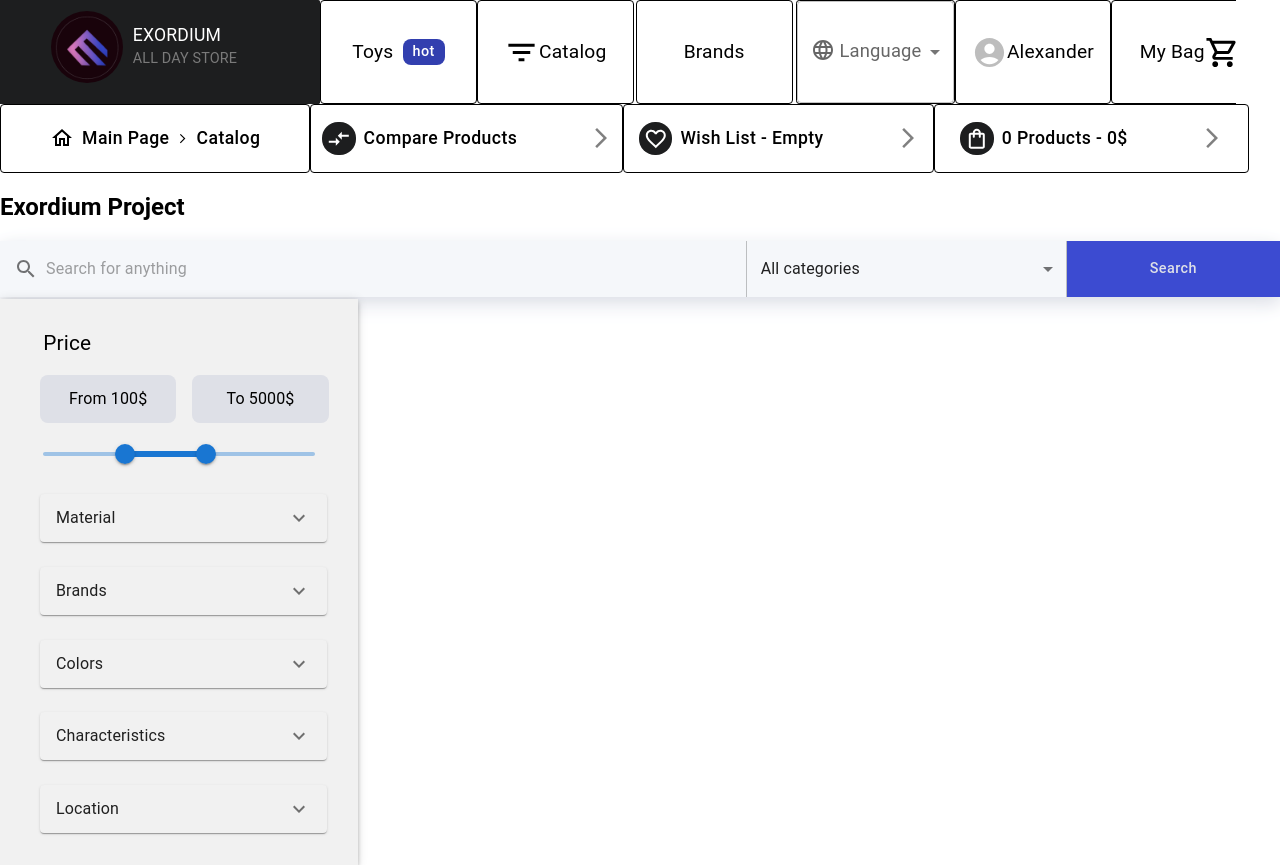
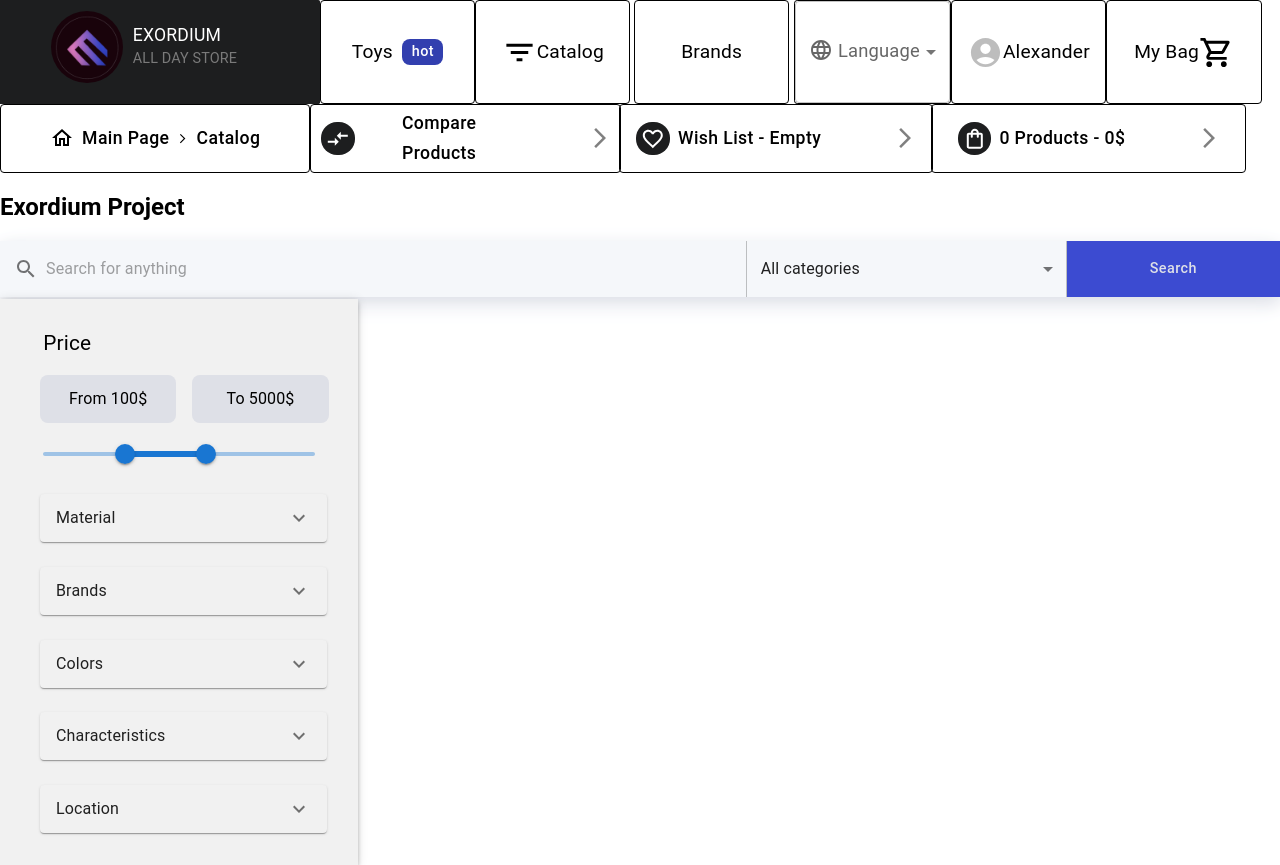
Before and after one commit to Exordium-Project/e-shop, a React (Create React App) app in the folder client/: page /catalog in a window 1280 px wide. Built offline with nearby package versions, Linux system fonts and the light colour scheme.

Commit message:
style updates

```diff
--- a/client/src/components/Header/Catalog/SideBar.js
+++ b/client/src/components/Header/Catalog/SideBar.js
@@ -14,6 +14,7 @@ const SideBar = () => {
         { leftAndRightSide: 'From 100$' },
         { leftAndRightSide: 'To 5000$' }
     ]
+
     const selectOptions = [
         {
             titles: 'Material',
@@ -54,6 +55,7 @@ const SideBar = () => {
                             }
                         </Box>
                     </Toolbar>
+
                     <Slider className='slider' value={val} onChange={updateValue} />
                     {
                         selectOptions.map(item => (
--- a/client/src/components/Header/Styles/Catalog.scss
+++ b/client/src/components/Header/Styles/Catalog.scss
@@ -33,26 +33,31 @@
     }
 
     .compare-products-button {
-        width: 22rem;
+        width: 21.8rem;
     }
 
     .wish-list-button {
         width: 21.9rem;
+        margin-left: -.1rem;
     }
 
     .products-button {
         width: 24.4rem;
-        margin-right: 1rem;
+        margin-left: -.1rem;
     }
 
     @media screen and (max-width: 1300px) {
 
-        .main-page-button, .wish-list-button {
+        .main-page-button {
             width: 19.4rem;
         }
 
         .compare-products-button {
-            width: 19.55rem;
+            width: 19.4rem;
+        }
+
+        .wish-list-button{
+            width: 19.6rem;
         }
 
         .products-button {
--- a/client/src/components/Header/Styles/Header.scss
+++ b/client/src/components/Header/Styles/Header.scss
@@ -1,8 +1,7 @@
 .header-div{
     display: flex;
-    overflow: hidden;
     .MuiButton-root{
-        width: 11rem;
+        width: 10.9rem;
         height: 6.5rem;
         border: 1px solid black;
     }
@@ -40,7 +39,7 @@
 
     @media screen and (max-width: 1300px) {
         .MuiButton-root, .languages{
-            width: 9.8rem;
+            width: 9.7rem;
         }
         .input-label{
             font-size: 1.15rem;
@@ -78,7 +77,7 @@
     }
     @media screen and (max-width: 900px){
         .MuiButton-root{
-            width: 8.85rem;
+            width: 8.5rem;
         }
     }
 }
```
